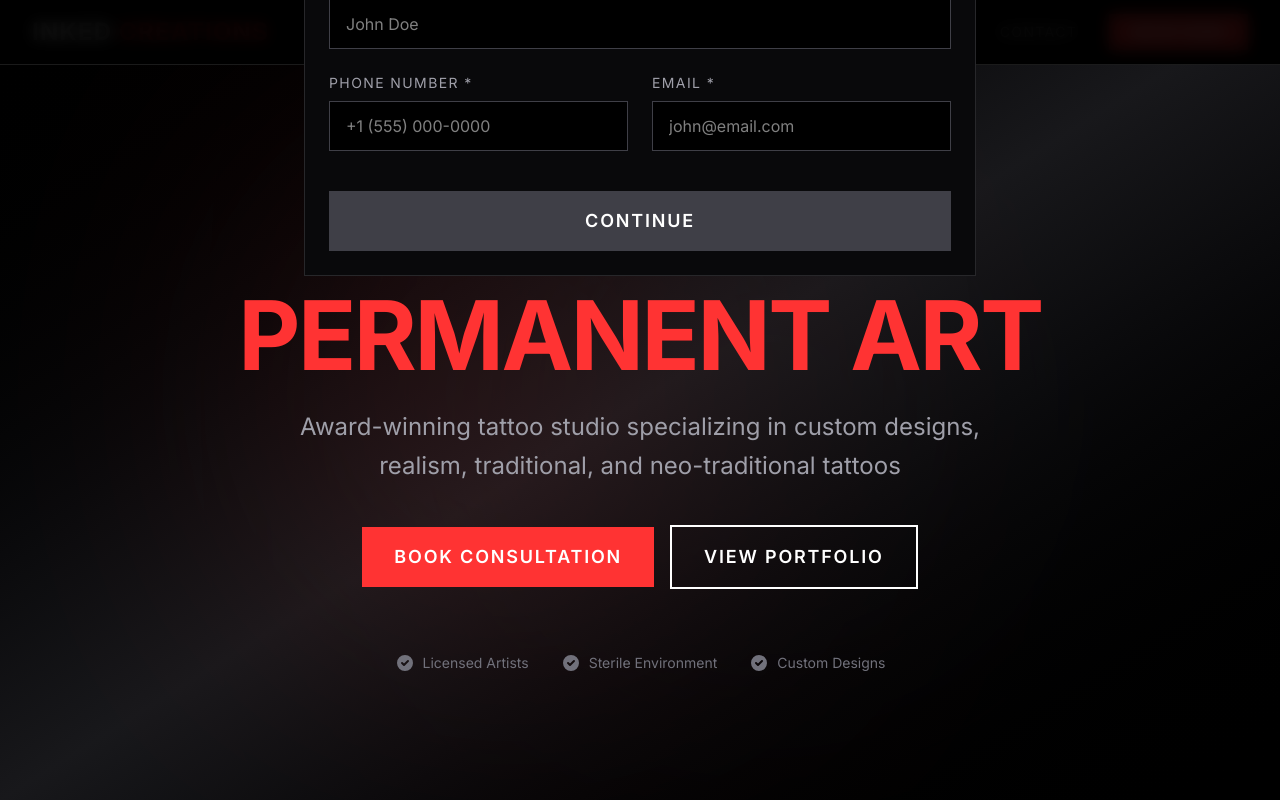
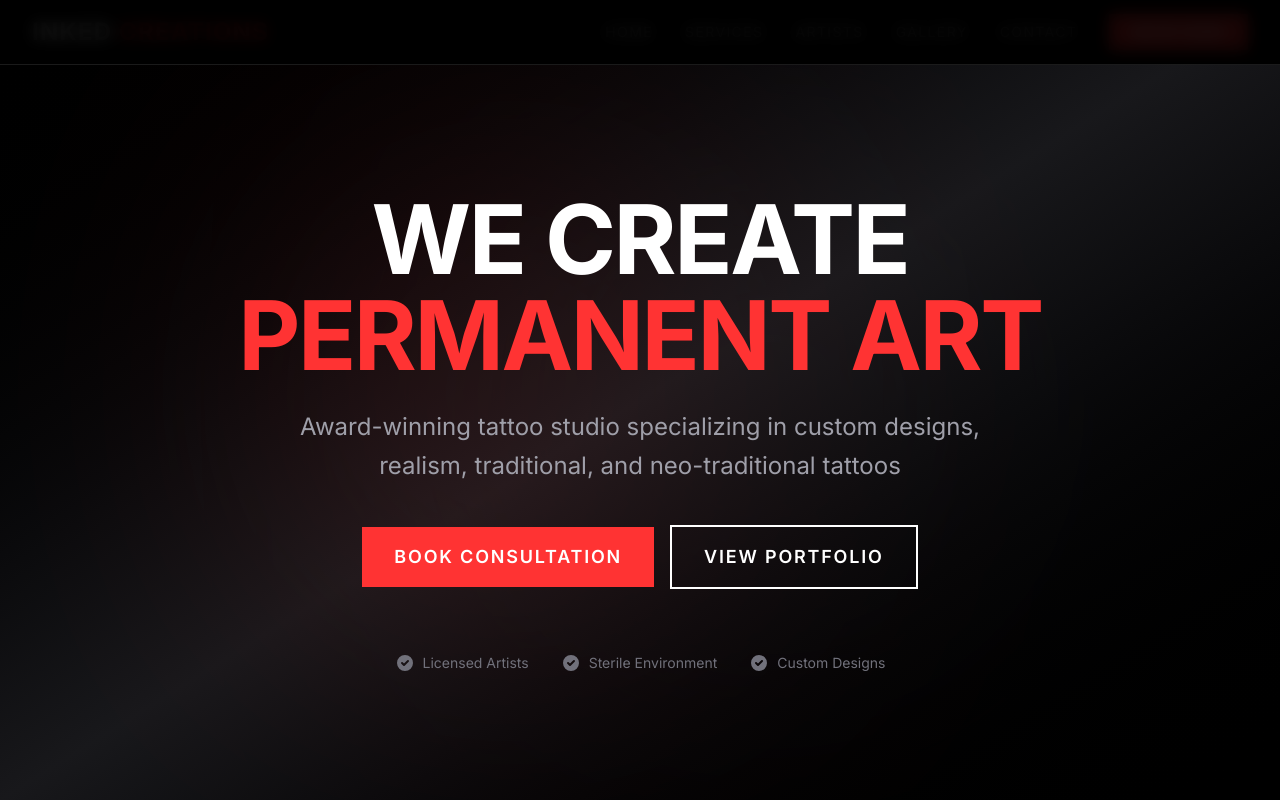
Before and after one commit to thebheda-ops/tattoo-studio, a Next.js app: page / in a window 1280 px wide. Both pictures are taken after a click on the button "BOOK NOW". Shown: the top 800 px of the page. Built offline with nearby package versions, Linux system fonts and the light colour scheme.

Commit message:
booking model adjusted

```diff
--- a/src/app/components/BookingModal.jsx
+++ b/src/app/components/BookingModal.jsx
@@ -46,7 +46,7 @@ export default function BookingModal({ isOpen, onClose }) {
   const handleSubmit = (e) => {
     e.preventDefault();
 
-    const vendorWhatsApp = "15551234567"; // Replace with actual vendor WhatsApp number
+    const vendorWhatsApp = "15551234567";
 
     const message = `*New Tattoo Booking Request*\n\n` +
       `*Client Information:*\n` +
@@ -80,28 +80,31 @@ export default function BookingModal({ isOpen, onClose }) {
   const prevStep = () => setStep(step - 1);
 
   return (
-    <div className="fixed inset-0 z-[100] flex items-center justify-center p-4">
-      <div className="absolute inset-0 bg-black/90 backdrop-blur-sm" onClick={onClose} />
+    <div className="fixed inset-0 z-[100] overflow-y-auto bg-black/90 backdrop-blur-sm p-4">
+      <div className="flex min-h-full items-start justify-center pt-4 sm:pt-8 md:pt-12">
+        <div className="relative bg-zinc-950 border border-zinc-800 w-full max-w-2xl shadow-2xl rounded-lg overflow-hidden">
 
-      <div className="relative bg-zinc-950 border border-zinc-800 w-full max-w-2xl max-h-[90vh] overflow-y-auto">
-        <div className="sticky top-0 bg-zinc-950 border-b border-zinc-800 p-6 flex items-center justify-between z-10">
+          {/* Header */}
+          <div className="sticky top-0 bg-zinc-950 border-b border-zinc-800 p-4 sm:p-6 flex items-center justify-between z-10">
             <div>
-            <h2 className="text-2xl font-bold uppercase tracking-wider">
+              <h2 className="text-xl sm:text-2xl font-bold uppercase tracking-wider">
                 Book <span className="text-[#ff3333]">Appointment</span>
               </h2>
               <p className="text-zinc-500 text-sm mt-1">Step {step} of 3</p>
             </div>
             <button
               onClick={onClose}
-            className="text-zinc-400 hover:text-white transition-colors"
+              className="p-2 text-zinc-400 hover:text-white transition-colors bg-zinc-900 rounded-full"
+              aria-label="Close"
             >
-            <svg className="w-6 h-6" fill="none" stroke="currentColor" viewBox="0 0 24 24">
+              <svg className="w-5 h-5 sm:w-6 sm:h-6" fill="none" stroke="currentColor" viewBox="0 0 24 24">
                 <path strokeLinecap="round" strokeLinejoin="round" strokeWidth={2} d="M6 18L18 6M6 6l12 12" />
               </svg>
             </button>
           </div>
 
-        <form onSubmit={handleSubmit} className="p-6">
+          {/* Form */}
+          <form onSubmit={handleSubmit} className="p-4 sm:p-6 pb-8">
             {step === 1 && (
               <div className="space-y-6">
                 <h3 className="text-lg font-semibold uppercase tracking-wider text-zinc-300">Your Information</h3>
@@ -113,12 +116,12 @@ export default function BookingModal({ isOpen, onClose }) {
                     required
                     value={formData.name}
                     onChange={(e) => setFormData({ ...formData, name: e.target.value })}
-                  className="w-full bg-black border border-zinc-700 px-4 py-3 text-white focus:border-[#ff3333] focus:outline-none transition-colors"
+                    className="w-full bg-black border border-zinc-700 px-4 py-3 text-white focus:border-[#ff3333] focus:outline-none transition-colors rounded"
                     placeholder="John Doe"
                   />
                 </div>
 
-              <div className="grid grid-cols-1 md:grid-cols-2 gap-6">
+                <div className="grid grid-cols-1 sm:grid-cols-2 gap-4 sm:gap-6">
                   <div>
                     <label className="block text-sm uppercase tracking-widest mb-2 text-zinc-400">Phone Number *</label>
                     <input
@@ -126,7 +129,7 @@ export default function BookingModal({ isOpen, onClose }) {
                       required
                       value={formData.phone}
                       onChange={(e) => setFormData({ ...formData, phone: e.target.value })}
-                    className="w-full bg-black border border-zinc-700 px-4 py-3 text-white focus:border-[#ff3333] focus:outline-none transition-colors"
+                      className="w-full bg-black border border-zinc-700 px-4 py-3 text-white focus:border-[#ff3333] focus:outline-none transition-colors rounded"
                       placeholder="+1 (555) 000-0000"
                     />
                   </div>
@@ -137,7 +140,7 @@ export default function BookingModal({ isOpen, onClose }) {
                       required
                       value={formData.email}
                       onChange={(e) => setFormData({ ...formData, email: e.target.value })}
-                    className="w-full bg-black border border-zinc-700 px-4 py-3 text-white focus:border-[#ff3333] focus:outline-none transition-colors"
+                      className="w-full bg-black border border-zinc-700 px-4 py-3 text-white focus:border-[#ff3333] focus:outline-none transition-colors rounded"
                       placeholder="john@email.com"
                     />
                   </div>
@@ -148,7 +151,7 @@ export default function BookingModal({ isOpen, onClose }) {
                     type="button"
                     onClick={nextStep}
                     disabled={!formData.name || !formData.phone || !formData.email}
-                  className="w-full bg-[#ff3333] hover:bg-[#cc0000] disabled:bg-zinc-700 disabled:cursor-not-allowed py-4 text-lg uppercase tracking-widest font-semibold transition-colors"
+                    className="w-full bg-[#ff3333] hover:bg-[#cc0000] disabled:bg-zinc-700 disabled:cursor-not-allowed py-4 text-lg uppercase tracking-widest font-semibold transition-colors rounded"
                   >
                     Continue
                   </button>
@@ -166,7 +169,7 @@ export default function BookingModal({ isOpen, onClose }) {
                     required
                     value={formData.service}
                     onChange={(e) => setFormData({ ...formData, service: e.target.value })}
-                  className="w-full bg-black border border-zinc-700 px-4 py-3 text-white focus:border-[#ff3333] focus:outline-none transition-colors"
+                    className="w-full bg-black border border-zinc-700 px-4 py-3 text-white focus:border-[#ff3333] focus:outline-none transition-colors rounded"
                   >
                     <option value="">Select a service</option>
                     {services.map((service) => (
@@ -180,7 +183,7 @@ export default function BookingModal({ isOpen, onClose }) {
                   <select
                     value={formData.artist}
                     onChange={(e) => setFormData({ ...formData, artist: e.target.value })}
-                  className="w-full bg-black border border-zinc-700 px-4 py-3 text-white focus:border-[#ff3333] focus:outline-none transition-colors"
+                    className="w-full bg-black border border-zinc-700 px-4 py-3 text-white focus:border-[#ff3333] focus:outline-none transition-colors rounded"
                   >
                     <option value="">Select an artist (optional)</option>
                     {artists.map((artist) => (
@@ -189,7 +192,7 @@ export default function BookingModal({ isOpen, onClose }) {
                   </select>
                 </div>
 
-              <div className="grid grid-cols-1 md:grid-cols-2 gap-6">
+                <div className="grid grid-cols-1 sm:grid-cols-2 gap-4 sm:gap-6">
                   <div>
                     <label className="block text-sm uppercase tracking-widest mb-2 text-zinc-400">Preferred Date *</label>
                     <input
@@ -198,7 +201,7 @@ export default function BookingModal({ isOpen, onClose }) {
                       value={formData.date}
                       min={new Date().toISOString().split('T')[0]}
                       onChange={(e) => setFormData({ ...formData, date: e.target.value })}
-                    className="w-full bg-black border border-zinc-700 px-4 py-3 text-white focus:border-[#ff3333] focus:outline-none transition-colors"
+                      className="w-full bg-black border border-zinc-700 px-4 py-3 text-white focus:border-[#ff3333] focus:outline-none transition-colors rounded"
                     />
                   </div>
                   <div>
@@ -207,7 +210,7 @@ export default function BookingModal({ isOpen, onClose }) {
                       required
                       value={formData.time}
                       onChange={(e) => setFormData({ ...formData, time: e.target.value })}
-                    className="w-full bg-black border border-zinc-700 px-4 py-3 text-white focus:border-[#ff3333] focus:outline-none transition-colors"
+                      className="w-full bg-black border border-zinc-700 px-4 py-3 text-white focus:border-[#ff3333] focus:outline-none transition-colors rounded"
                     >
                       <option value="">Select time</option>
                       {timeSlots.map((time) => (
@@ -217,11 +220,11 @@ export default function BookingModal({ isOpen, onClose }) {
                   </div>
                 </div>
 
-              <div className="flex gap-4 pt-4">
+                <div className="flex flex-col sm:flex-row gap-3 pt-4">
                   <button
                     type="button"
                     onClick={prevStep}
-                  className="flex-1 border border-zinc-700 hover:border-white py-4 text-lg uppercase tracking-widest font-semibold transition-colors"
+                    className="flex-1 border border-zinc-700 hover:border-white py-4 text-lg uppercase tracking-widest font-semibold transition-colors rounded"
                   >
                     Back
                   </button>
@@ -229,7 +232,7 @@ export default function BookingModal({ isOpen, onClose }) {
                     type="button"
                     onClick={nextStep}
                     disabled={!formData.service || !formData.date || !formData.time}
-                  className="flex-1 bg-[#ff3333] hover:bg-[#cc0000] disabled:bg-zinc-700 disabled:cursor-not-allowed py-4 text-lg uppercase tracking-widest font-semibold transition-colors"
+                    className="flex-1 bg-[#ff3333] hover:bg-[#cc0000] disabled:bg-zinc-700 disabled:cursor-not-allowed py-4 text-lg uppercase tracking-widest font-semibold transition-colors rounded"
                   >
                     Continue
                   </button>
@@ -241,14 +244,14 @@ export default function BookingModal({ isOpen, onClose }) {
               <div className="space-y-6">
                 <h3 className="text-lg font-semibold uppercase tracking-wider text-zinc-300">Tattoo Details</h3>
 
-              <div className="grid grid-cols-1 md:grid-cols-2 gap-6">
+                <div className="grid grid-cols-1 sm:grid-cols-2 gap-4 sm:gap-6">
                   <div>
                     <label className="block text-sm uppercase tracking-widest mb-2 text-zinc-400">Tattoo Size *</label>
                     <select
                       required
                       value={formData.size}
                       onChange={(e) => setFormData({ ...formData, size: e.target.value })}
-                    className="w-full bg-black border border-zinc-700 px-4 py-3 text-white focus:border-[#ff3333] focus:outline-none transition-colors"
+                      className="w-full bg-black border border-zinc-700 px-4 py-3 text-white focus:border-[#ff3333] focus:outline-none transition-colors rounded"
                     >
                       <option value="">Select size</option>
                       <option value="Small (under 2 inches)">Small (under 2&quot;)</option>
@@ -266,7 +269,7 @@ export default function BookingModal({ isOpen, onClose }) {
                       required
                       value={formData.placement}
                       onChange={(e) => setFormData({ ...formData, placement: e.target.value })}
-                    className="w-full bg-black border border-zinc-700 px-4 py-3 text-white focus:border-[#ff3333] focus:outline-none transition-colors"
+                      className="w-full bg-black border border-zinc-700 px-4 py-3 text-white focus:border-[#ff3333] focus:outline-none transition-colors rounded"
                     >
                       <option value="">Select placement</option>
                       <option value="Arm">Arm</option>
@@ -290,30 +293,29 @@ export default function BookingModal({ isOpen, onClose }) {
                     rows={4}
                     value={formData.description}
                     onChange={(e) => setFormData({ ...formData, description: e.target.value })}
-                  className="w-full bg-black border border-zinc-700 px-4 py-3 text-white focus:border-[#ff3333] focus:outline-none transition-colors resize-none"
-                  placeholder="Describe your tattoo idea in detail. Include any reference images you plan to bring..."
+                    className="w-full bg-black border border-zinc-700 px-4 py-3 text-white focus:border-[#ff3333] focus:outline-none transition-colors resize-none rounded"
+                    placeholder="Describe your tattoo idea in detail..."
                   />
                 </div>
 
-              <div className="bg-zinc-900/50 p-4 border border-zinc-800">
+                <div className="bg-zinc-900/50 p-4 border border-zinc-800 rounded">
                   <p className="text-zinc-400 text-sm">
                     By clicking &quot;Send via WhatsApp&quot;, you&apos;ll be redirected to WhatsApp with your booking details pre-filled.
-                  Please send the message to complete your booking request.
                   </p>
                 </div>
 
-              <div className="flex gap-4 pt-4">
+                <div className="flex flex-col sm:flex-row gap-3 pt-4">
                   <button
                     type="button"
                     onClick={prevStep}
-                  className="flex-1 border border-zinc-700 hover:border-white py-4 text-lg uppercase tracking-widest font-semibold transition-colors"
+                    className="flex-1 border border-zinc-700 hover:border-white py-4 text-lg uppercase tracking-widest font-semibold transition-colors rounded"
                   >
                     Back
                   </button>
                   <button
                     type="submit"
                     disabled={!formData.size || !formData.placement || !formData.description}
-                  className="flex-1 bg-[#ff3333] hover:bg-[#cc0000] disabled:bg-zinc-700 disabled:cursor-not-allowed py-4 text-lg uppercase tracking-widest font-semibold transition-colors flex items-center justify-center gap-2"
+                    className="flex-1 bg-[#ff3333] hover:bg-[#cc0000] disabled:bg-zinc-700 disabled:cursor-not-allowed py-4 text-lg uppercase tracking-widest font-semibold transition-colors flex items-center justify-center gap-2 rounded"
                   >
                     <svg className="w-5 h-5" fill="currentColor" viewBox="0 0 24 24">
                       <path d="M17.472 14.382c-.297-.149-1.758-.867-2.03-.967-.273-.099-.471-.148-.67.15-.197.297-.767.966-.94 1.164-.173.199-.347.223-.644.075-.297-.15-1.255-.463-2.39-1.475-.883-.788-1.48-1.761-1.653-2.059-.173-.297-.018-.458.13-.606.134-.133.298-.347.446-.52.149-.174.198-.298.298-.497.099-.198.05-.371-.025-.52-.075-.149-.669-1.612-.916-2.207-.242-.579-.487-.5-.669-.51-.173-.008-.371-.01-.57-.01-.198 0-.52.074-.792.372-.272.297-1.04 1.016-1.04 2.479 0 1.462 1.065 2.875 1.213 3.074.149.198 2.096 3.2 5.077 4.487.709.306 1.262.489 1.694.625.712.227 1.36.195 1.871.118.571-.085 1.758-.719 2.006-1.413.248-.694.248-1.289.173-1.413-.074-.124-.272-.198-.57-.347m-5.421 7.403h-.004a9.87 9.87 0 01-5.031-1.378l-.361-.214-3.741.982.998-3.648-.235-.374a9.86 9.86 0 01-1.51-5.26c.001-5.45 4.436-9.884 9.888-9.884 2.64 0 5.122 1.03 6.988 2.898a9.825 9.825 0 012.893 6.994c-.003 5.45-4.437 9.884-9.885 9.884m8.413-18.297A11.815 11.815 0 0012.05 0C5.495 0 .16 5.335.157 11.892c0 2.096.547 4.142 1.588 5.945L.057 24l6.305-1.654a11.882 11.882 0 005.683 1.448h.005c6.554 0 11.89-5.335 11.893-11.893a11.821 11.821 0 00-3.35-8.413"/>
@@ -326,5 +328,6 @@ export default function BookingModal({ isOpen, onClose }) {
           </form>
         </div>
       </div>
+    </div>
   );
 }
```
Lines whose indentation alone changed are shown as unchanged.
